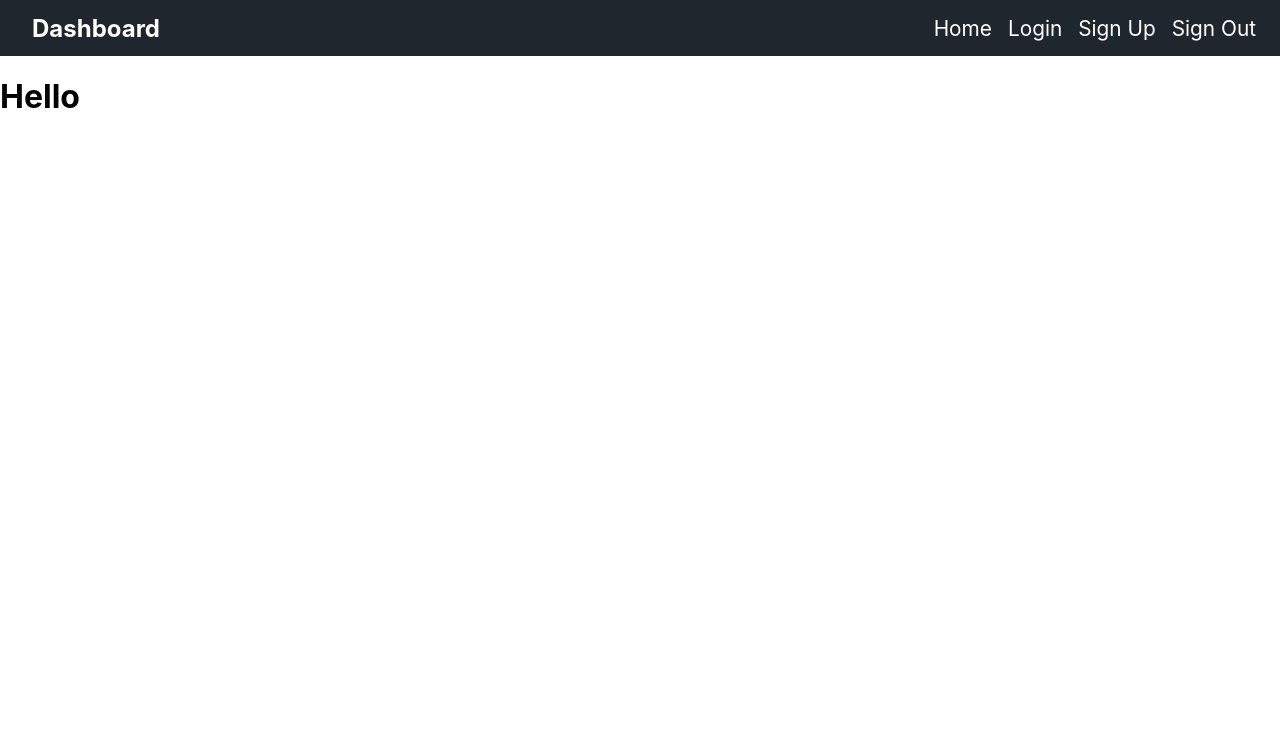
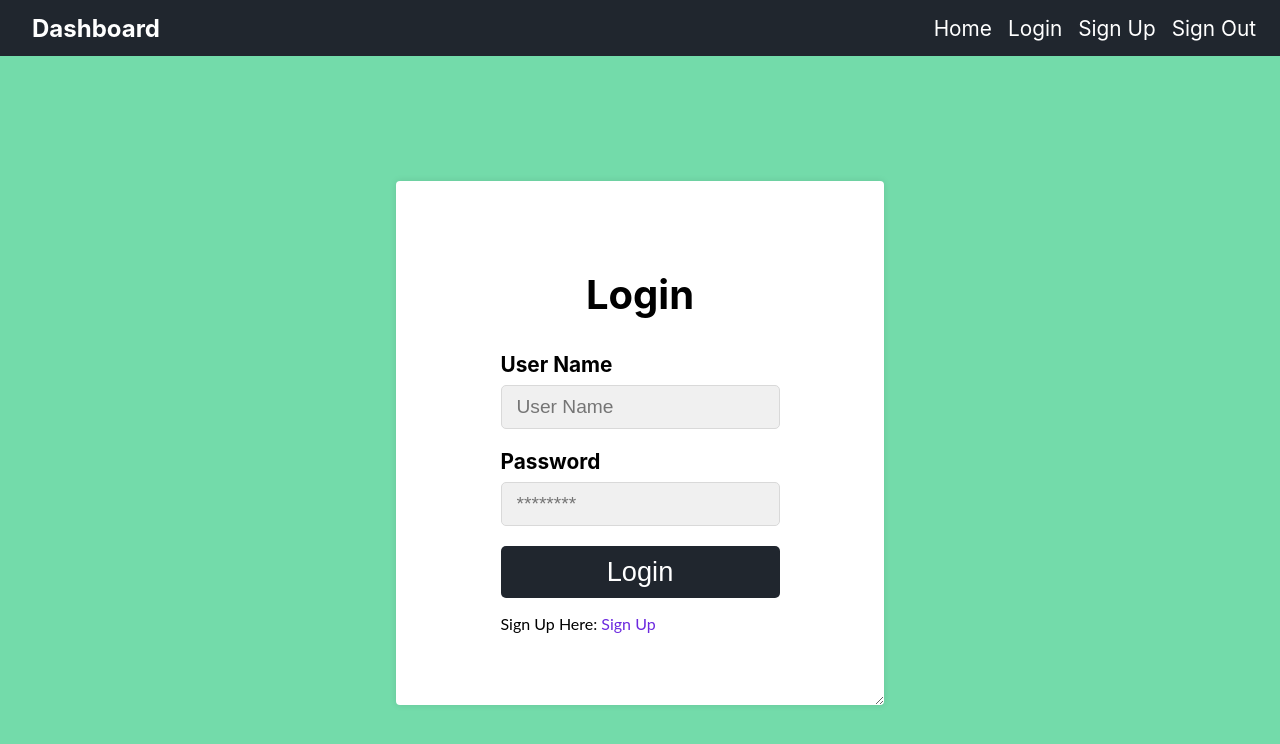
Before and after one commit to speedyGit/client, a React (Create React App) app: page / in a window 1280 px wide. Shown: the top 744 px of the page. Built offline with nearby package versions, Linux system fonts and the light colour scheme.

Commit message:
:bowtie: login form skeleton is done, need to check with back-end :fireworks:

```diff
--- a/src/App.js
+++ b/src/App.js
@@ -1,10 +1,11 @@
 import React from 'react';
-import { Route } from "react-router-dom";
+import { Route, Switch } from "react-router-dom";
 
 import './App.css';
 
 import NavBar from "./components/NavBar";
 import FormikSignUpForm from './components/SignUpForm';
+import FormikLoginForm from './components/LoginForm';
 
 // SL have every student
 //TL all their students
@@ -13,11 +14,10 @@ import FormikSignUpForm from './components/SignUpForm';
 function App() {
   return (
     <>
-    <NavBar />
-    <h1>Hello</h1>
-    <Route exact path='/signup' component={FormikSignUpForm} />
+      <NavBar />
+      <Route exact path='/signup' component={ FormikSignUpForm } />
+      <Route exact path='/' component={ FormikLoginForm } />
     </>
-
   );
 }
 
--- /dev/null
+++ b/src/components/LoginForm.js
@@ -0,0 +1,73 @@
+import React from "react";
+import axiosWithAuth from "../utils/axiosWithAuth";
+import { Link } from "react-router-dom";
+
+import { Form, Field , withFormik } from "formik";
+import * as Yup from "yup";
+import './SignUpForm.css';
+
+function LoginForm({ errors, touched }) {
+  return (
+    <div className="container-signup">
+      <div className="form-cover">
+        <Form className="form">
+          <h2 className="loginTitle">Login</h2>
+          <label>User Name</label>
+          {touched.username && errors.username && <p>{errors.username}</p>}
+          <Field
+            name="username"
+            className="input"
+            placeholder="User Name"
+          />
+
+          <label>Password</label>
+          {touched.password && errors.password && <p>{errors.password}</p>}
+          <Field
+            name="password"
+            className="input"
+            placeholder="********"
+          />
+          <button type="submit" className="btnSignUp">Login</button>
+          <p className="notMember">Sign Up Here: <Link to="/signup">Sign Up</Link> </p>
+        </Form>
+      </div>
+    </div>
+  )
+}
+
+const FormikLoginForm = withFormik({
+  mapPropsToValues({ username, password }) {
+    return {
+      username: username || "",
+      password: password || ""
+    };
+  },
+  validationSchema: Yup.object().shape({
+    username: Yup.string().required("I'm not a Jedi, cannot read minds..."),
+    password: Yup.string().required("OK, do you want me to guess your password...")
+  }),
+  handleSubmit(values, { resetForm, setStatus, props }) {
+    let submitValues = {
+      username: values.username,
+      password: values.password
+    }
+ console.log(values.username, values.password)
+    axiosWithAuth()
+      .post('/login', submitValues)
+      .then(res => {
+        console.log(
+          "login success, login Payload =",
+          res.data.token,
+          res.data.message
+        );
+        setStatus(res.data.token);
+        resetForm();
+        localStorage.setItem("token", res.data.token);
+        localStorage.setItem("id", res.data.id);
+        props.history.push("/welcome");
+      })
+      .catch(err => console.log(err.response));
+  }
+})(LoginForm);
+
+export default FormikLoginForm;
```
